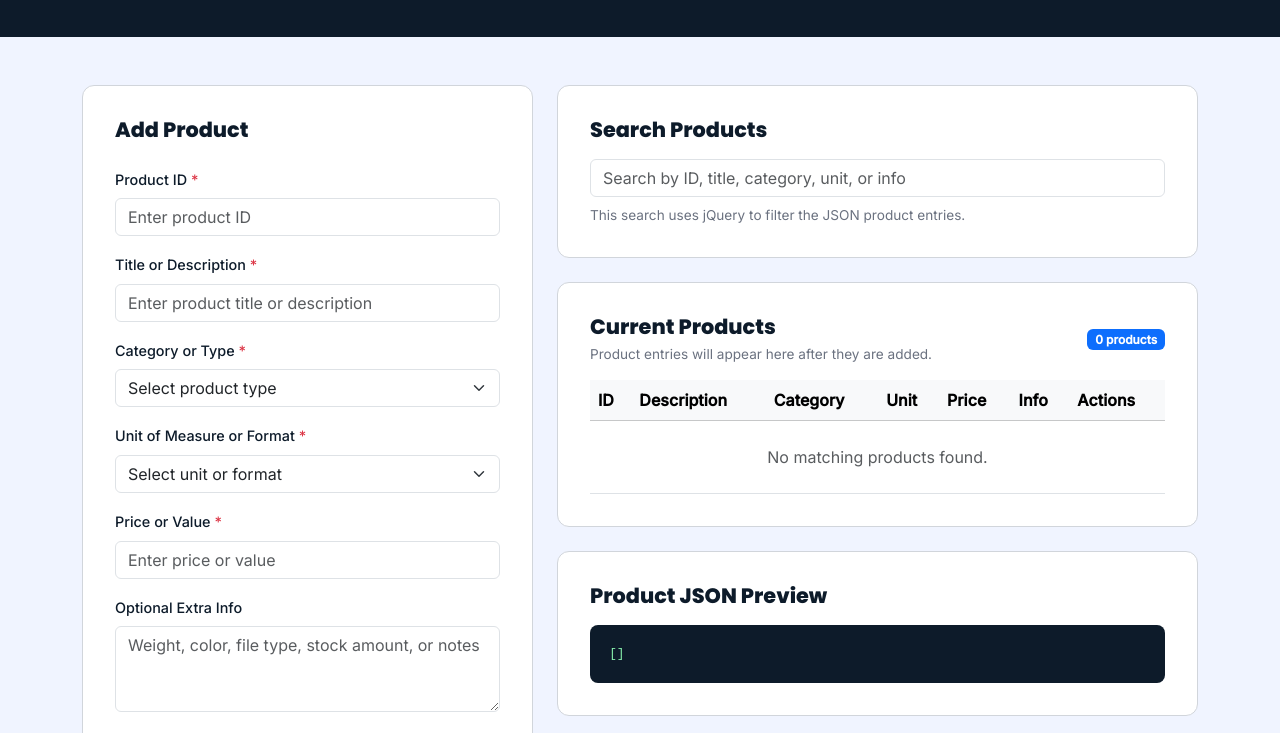
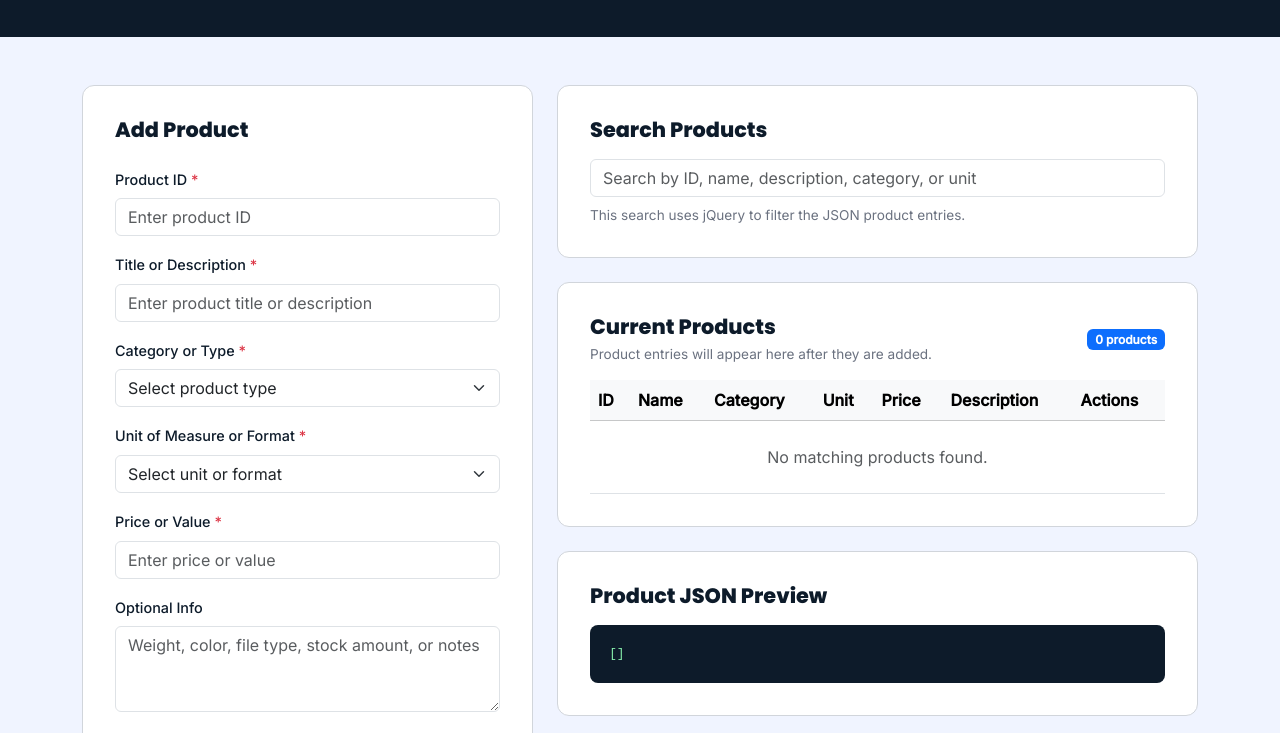
Before and after one commit to Rose-Huynh/Conference-Event-Organizer, a plain HTML site: page html/products.html in a window 1280 px wide. Shown: the part 217-950 px from the top of the page. Drawn offline with nearby package versions, Linux system fonts and the light colour scheme.

Commit message:
Update products.html

```diff
--- a/html/products.html
+++ b/html/products.html
@@ -92,7 +92,7 @@
             </div>
 
             <div class="mb-4">
-              <label class="form-label" for="productInfo">Optional Extra Info</label>
+              <label class="form-label" for="productInfo">Optional Info</label>
               <textarea class="form-control" id="productInfo" rows="3" placeholder="Weight, color, file type, stock amount, or notes"></textarea>
             </div>
 
@@ -108,7 +108,7 @@
 
         <section class="table-section mb-4">
           <h2 class="section-title mb-3">Search Products</h2>
-          <input type="text" class="form-control" id="searchInput" placeholder="Search by ID, title, category, unit, or info"/>
+          <input type="text" class="form-control" id="searchInput" placeholder="Search by ID, name, description, category, or unit"/>
           <p class="section-help mt-2 mb-0">This search uses jQuery to filter the JSON product entries.</p>
         </section>
 
@@ -126,11 +126,11 @@
               <thead class="table-light">
                 <tr>
                   <th>ID</th>
-                  <th>Description</th>
+                  <th>Name</th>
                   <th>Category</th>
                   <th>Unit</th>
                   <th>Price</th>
-                  <th>Info</th>
+                  <th>Description</th>
                   <th>Actions</th>
                 </tr>
               </thead>
```
